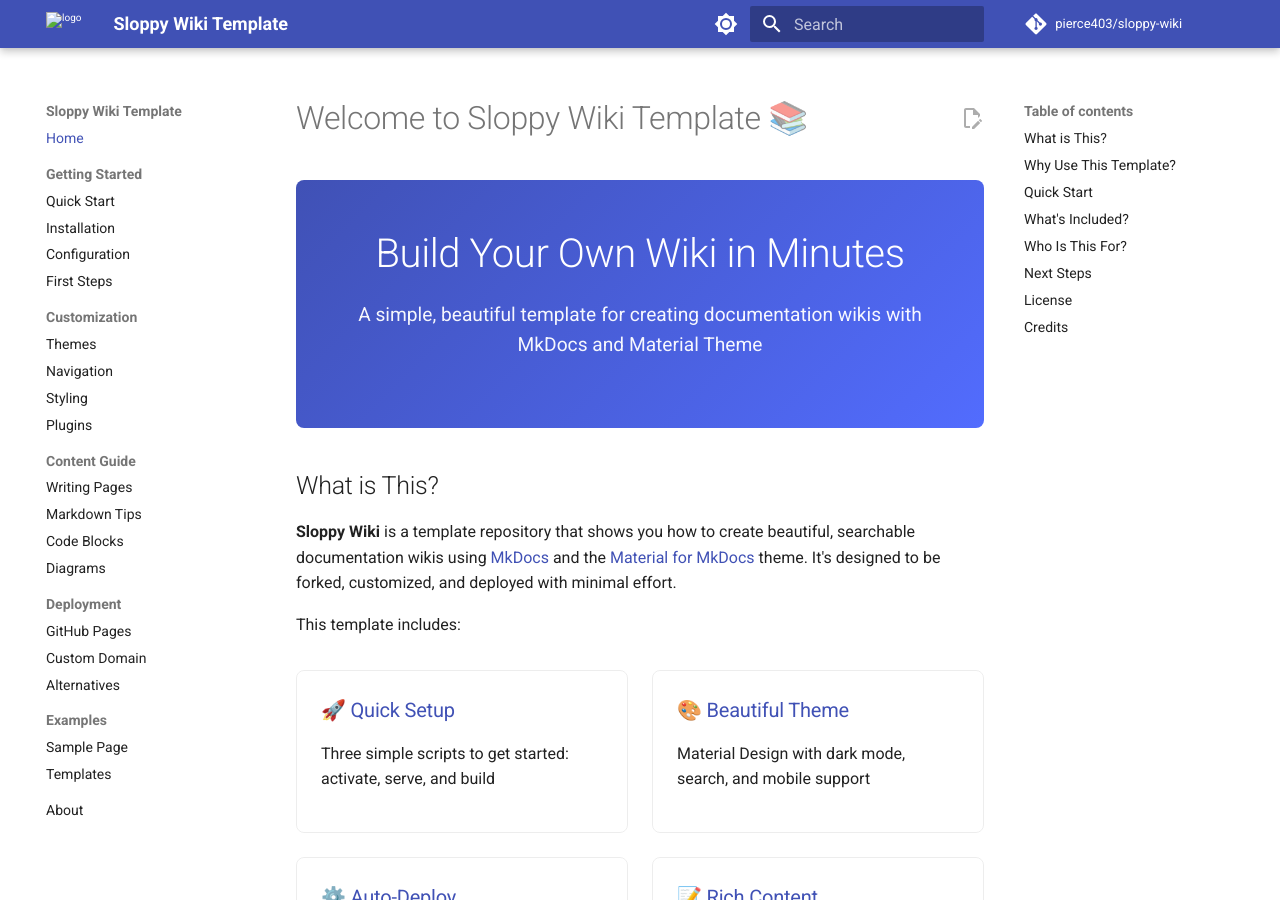
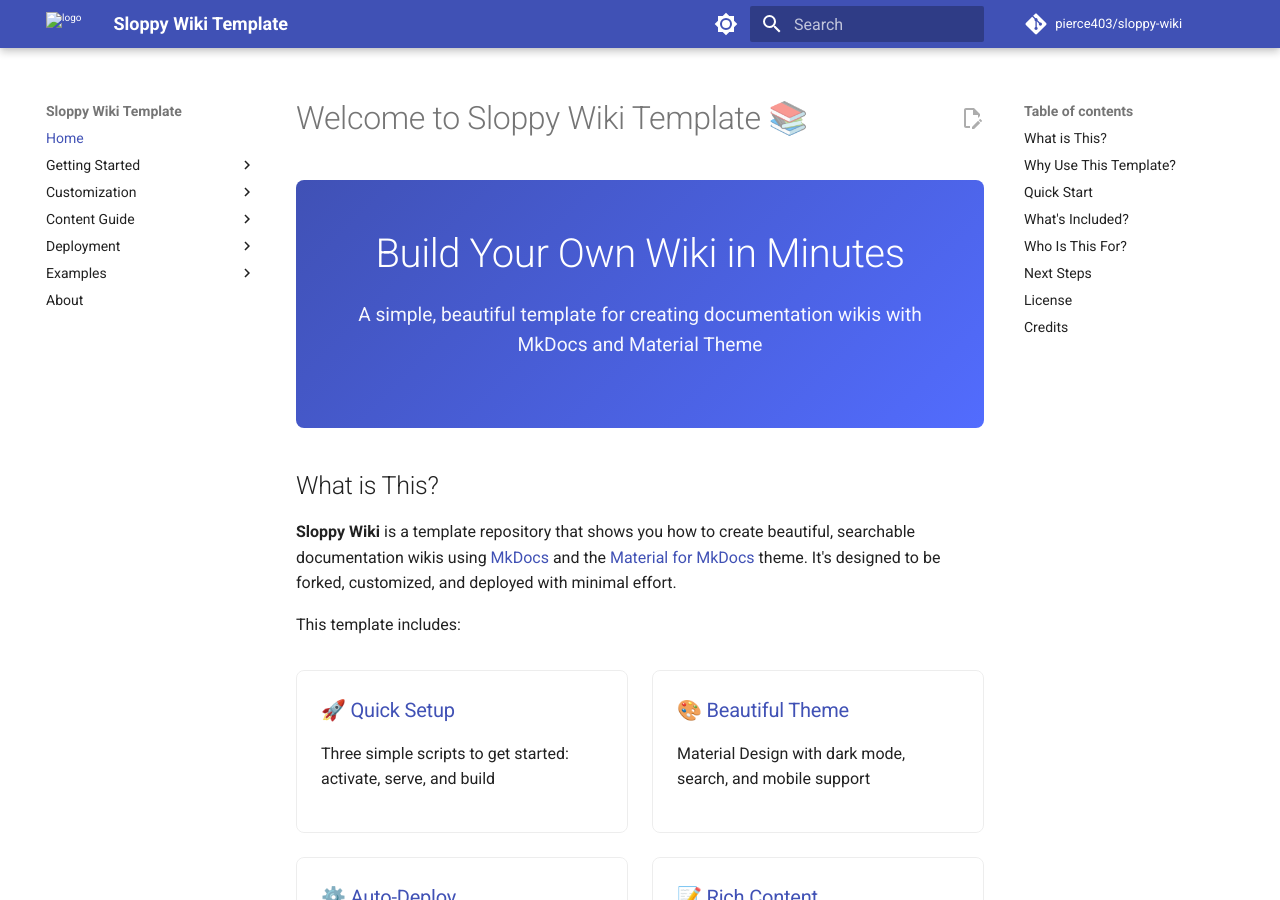
Before and after one commit to pierce403/sloppy-wiki, an MkDocs documentation site: the page built from docs/index.md, in a window 1280 px wide and 900 px high. Built offline with MkDocs 1.6.1 and Material for MkDocs 9.7.7, drawn with Linux system fonts in a browser that asks for light colours; comment, search, counter and statistics services are not loaded; the version menu is left out.

Commit message:
Remove navigation.sections to test collapsible navigation
- Temporarily removed navigation.sections feature to test if it was causing the issue
- Navigation sections still show as expanded without collapse buttons
- This confirms the issue is not with configuration features but deeper structural problem
- Need to investigate Material theme version or navigation structure further

```diff
--- a/mkdocs.yml
+++ b/mkdocs.yml
@@ -39,7 +39,6 @@
   features:
     - navigation.instant        # Instant page loading
     - navigation.tracking       # Track active page
-    - navigation.sections       # Section grouping in sidebar
     - toc.follow                # Follow table of contents
     - search.suggest            # Search suggestions
     - search.highlight          # Highlight search terms
```
